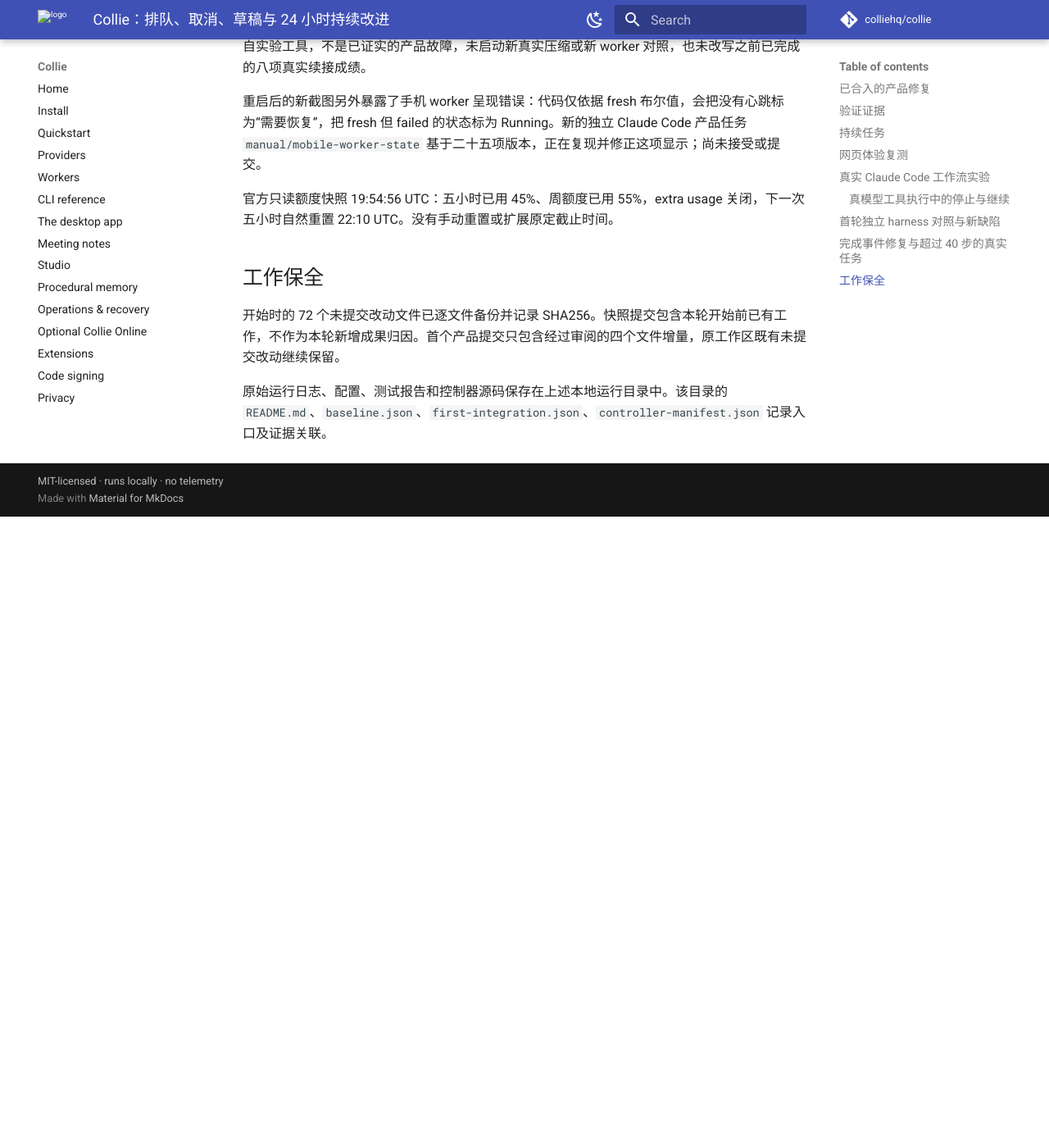
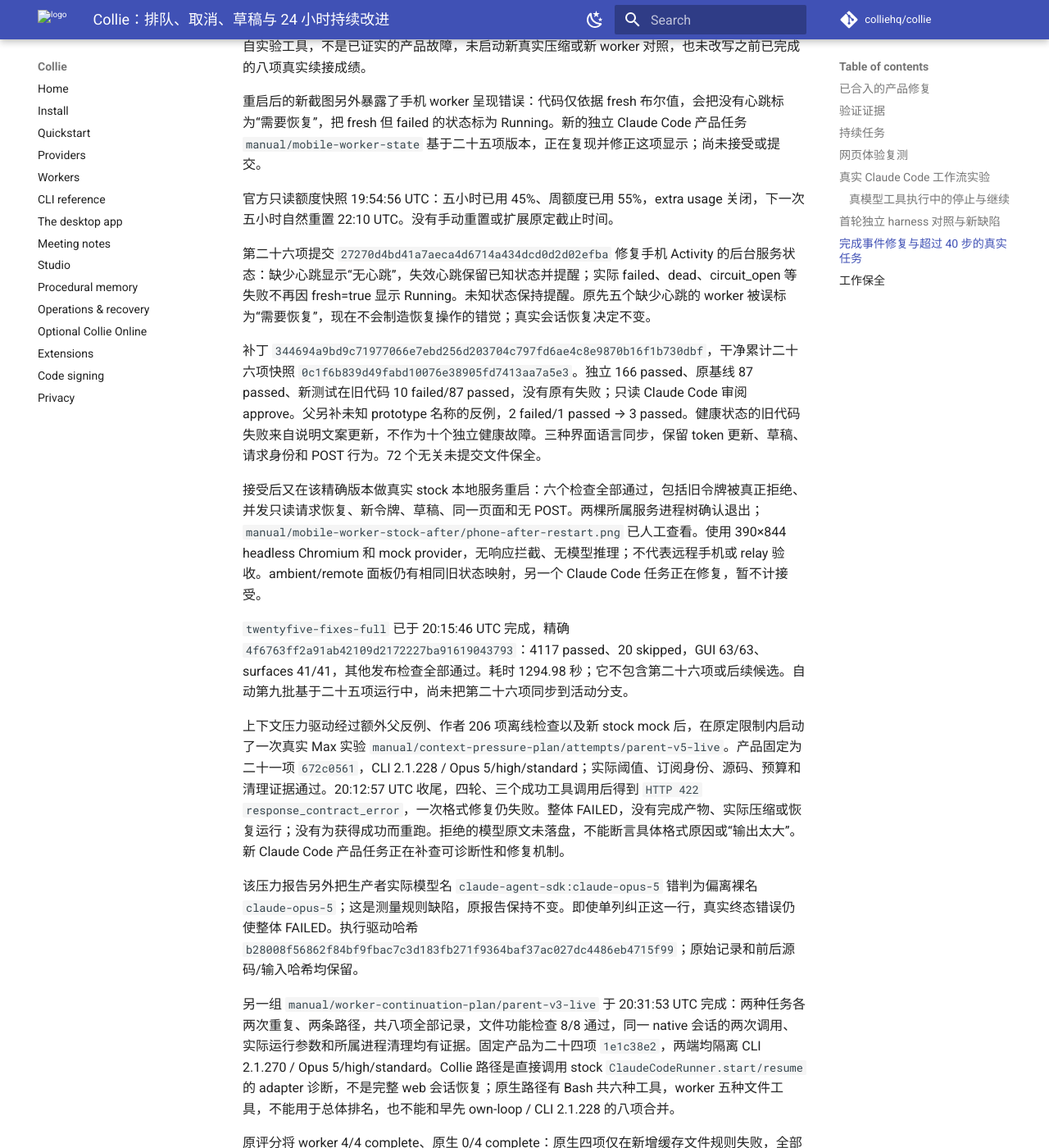
Before and after one commit to colliehq/collie, an MkDocs documentation site: the page built from docs/product-evolution-2026-09-13.md, in a window 1280 px wide and 1400 px high, scrolled down 16429 px. Shown: the whole window at 82% size. Built offline with MkDocs 1.6.1 and Material for MkDocs 9.7.7, drawn with Linux system fonts in a browser that asks for light colours; comment, search, counter and statistics services are not loaded; before the commit the page ends 17059 px from its top, so only the background shows below that; some of the changed text lies outside the part shown.

Commit message:
docs: record mobile worker status fix and completed live experiments

```diff
--- a/docs/product-evolution-2026-09-13.md
+++ b/docs/product-evolution-2026-09-13.md
@@ -2,7 +2,7 @@
 
 本轮从 2026-09-13 05:15 PDT 开始，后台任务截止于 2026-09-14 05:15 PDT。
 
-截至 20:00 UTC，二十五项产品修复已经独立验证并提交，同步给后续后台任务。新增真实本地服务重启验证证明手机 Activity 可以保留草稿并恢复读取；完整二十五项回归进行中，Claude Code 继续完善两个 benchmark 驱动与手机 worker 状态显示。
+截至 20:37 UTC，二十六项产品修复已经独立验证并提交；精确二十五项版本完整回归为 4117 passed、20 skipped，其他门禁全部通过。新的八项外部 worker / 原生 Claude Code 续接实验已完成，发现评分器缓存误判；真实上下文压力实验遇到响应格式错误，正在继续诊断。
 
 ## 已合入的产品修复
 
@@ -250,6 +250,22 @@
 
 官方只读额度快照 19:54:56 UTC：五小时已用 45%、周额度已用 55%，extra usage 关闭，下一次五小时自然重置 22:10 UTC。没有手动重置或扩展原定截止时间。
 
+第二十六项提交 `27270d4bd41a7aeca4d6714a434dcd0d2d02efba` 修复手机 Activity 的后台服务状态：缺少心跳显示“无心跳”，失效心跳保留已知状态并提醒；实际 failed、dead、circuit_open 等失败不再因 fresh=true 显示 Running。未知状态保持提醒。原先五个缺少心跳的 worker 被误标为“需要恢复”，现在不会制造恢复操作的错觉；真实会话恢复决定不变。
+
+补丁 `344694a9bd9c71977066e7ebd256d203704c797fd6ae4c8e9870b16f1b730dbf`，干净累计二十六项快照 `0c1f6b839d49fabd10076e38905fd7413aa7a5e3`。独立 166 passed、原基线 87 passed、新测试在旧代码 10 failed/87 passed，没有原有失败；只读 Claude Code 审阅 approve。父另补未知 prototype 名称的反例，2 failed/1 passed → 3 passed。健康状态的旧代码失败来自说明文案更新，不作为十个独立健康故障。三种界面语言同步，保留 token 更新、草稿、请求身份和 POST 行为。72 个无关未提交文件保全。
+
+接受后又在该精确版本做真实 stock 本地服务重启：六个检查全部通过，包括旧令牌被真正拒绝、并发只读请求恢复、新令牌、草稿、同一页面和无 POST。两棵所属服务进程树确认退出；`manual/mobile-worker-stock-after/phone-after-restart.png` 已人工查看。使用 390×844 headless Chromium 和 mock provider，无响应拦截、无模型推理；不代表远程手机或 relay 验收。ambient/remote 面板仍有相同旧状态映射，另一个 Claude Code 任务正在修复，暂不计接受。
+
+`twentyfive-fixes-full` 已于 20:15:46 UTC 完成，精确 `4f6763ff2a91ab42109d2172227ba91619043793`：4117 passed、20 skipped，GUI 63/63、surfaces 41/41，其他发布检查全部通过。耗时 1294.98 秒；它不包含第二十六项或后续候选。自动第九批基于二十五项运行中，尚未把第二十六项同步到活动分支。
+
+上下文压力驱动经过额外父反例、作者 206 项离线检查以及新 stock mock 后，在原定限制内启动了一次真实 Max 实验 `manual/context-pressure-plan/attempts/parent-v5-live`。产品固定为二十一项 `672c0561`，CLI 2.1.228 / Opus 5/high/standard；实际阈值、订阅身份、源码、预算和清理证据通过。20:12:57 UTC 收尾，四轮、三个成功工具调用后得到 `HTTP 422 response_contract_error`，一次格式修复仍失败。整体 FAILED，没有完成产物、实际压缩或恢复运行；没有为获得成功而重跑。拒绝的模型原文未落盘，不能断言具体格式原因或“输出太大”。新 Claude Code 产品任务正在补查可诊断性和修复机制。
+
+该压力报告另外把生产者实际模型名 `claude-agent-sdk:claude-opus-5` 错判为偏离裸名 `claude-opus-5`；这是测量规则缺陷，原报告保持不变。即使单列纠正这一行，真实终态错误仍使整体 FAILED。执行驱动哈希 `b28008f56862f84bf9fbac7c3d183fb271f9364baf37ac027dc4486eb4715f99`；原始记录和前后源码/输入哈希均保留。
+
+另一组 `manual/worker-continuation-plan/parent-v3-live` 于 20:31:53 UTC 完成：两种任务各两次重复、两条路径，共八项全部记录，文件功能检查 8/8 通过，同一 native 会话的两次调用、实际运行参数和所属进程清理均有证据。固定产品为二十四项 `1e1c38e2`，两端均隔离 CLI 2.1.270 / Opus 5/high/standard。Collie 路径是直接调用 stock `ClaudeCodeRunner.start/resume` 的 adapter 诊断，不是完整 web 会话恢复；原生路径有 Bash 共六种工具，worker 五种文件工具，不能用于总体排名，也不能和早先 own-loop / CLI 2.1.228 的八项合并。
+
+原评分将 worker 4/4 complete、原生 0/4 complete：原生四项仅在新增缓存文件规则失败，全部功能检查通过。父发现规则把 `.pyc` 一概称作“grader 或 host 产物”，而任务明确要求运行 Python 测试；仅凭扩展名无法确定来源或证明违反任务。原成绩与目录保留，后续只读审计将单独记录测量更正，不把这组误判宣传为产品优势。`parent-v3-live-report/report.json` 输入哈希未变、无缺失样本；冻结执行源码和 fixture/grader 见 `PARENT-PINS-v3.json`。父此前还以真实慢 grader 复现了超时后进程仍存活的清理窗口，等待所属进程退出后，在 0.2 秒预算下约 0.213 秒结束、确认 PID 消失；这是实验运行器修复，不算产品功能修复。
+
 ## 工作保全
 
 开始时的 72 个未提交改动文件已逐文件备份并记录 SHA256。快照提交包含本轮开始前已有工作，不作为本轮新增成果归因。首个产品提交只包含经过审阅的四个文件增量，原工作区既有未提交改动继续保留。
```
